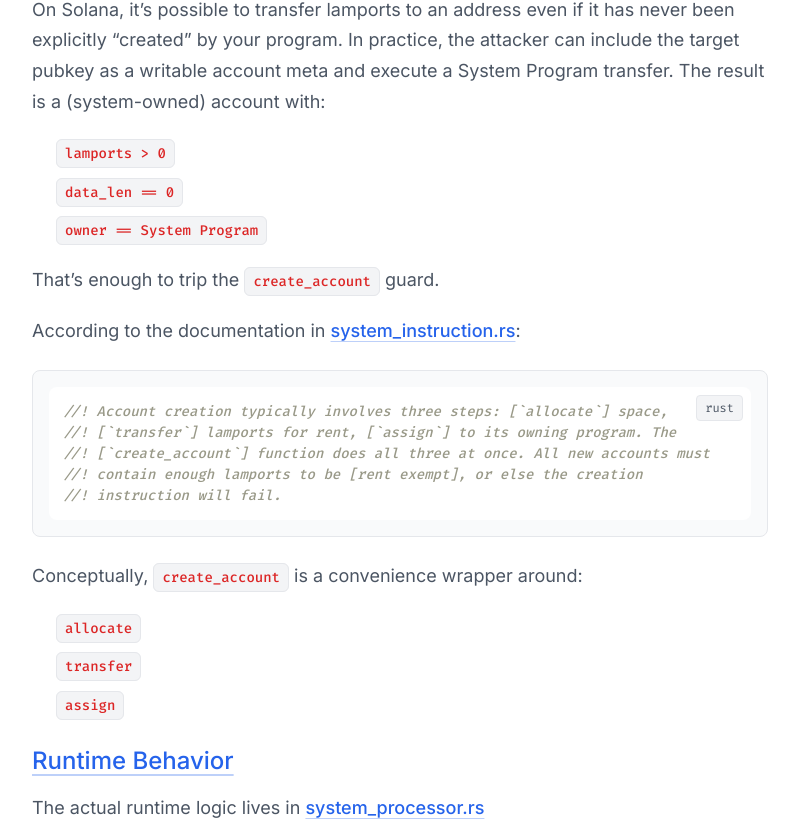
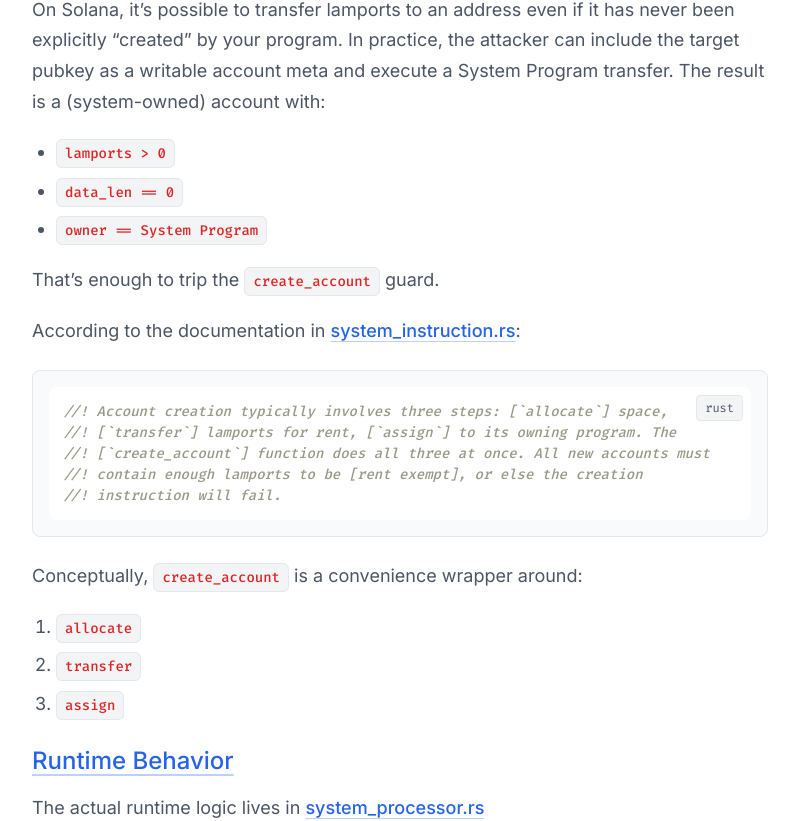
Before and after one commit to ret2basic/Taichi-site, a Next.js app: page /blog/solana-security-series-1 in a window 1280 px wide. Shown: the part 2850-3671 px from the top of the page, without its empty margins (240-1039 px from the left). Built offline with nearby package versions, Linux system fonts and the light colour scheme.

Commit message:
fix bullet point css

```diff
--- a/src/app/globals.css
+++ b/src/app/globals.css
@@ -153,11 +153,24 @@ html {
 .prose ul {
   @apply mb-5 space-y-2;
   padding-left: 1.5rem;
+  list-style-type: disc;
+  list-style-position: outside;
 }
 
 .prose ol {
   @apply mb-5 space-y-2;
   padding-left: 1.5rem;
+  list-style-type: decimal;
+  list-style-position: outside;
+}
+
+/* Nested list markers */
+.prose ul ul {
+  list-style-type: circle;
+}
+
+.prose ol ol {
+  list-style-type: lower-alpha;
 }
 
 .prose li {
```
